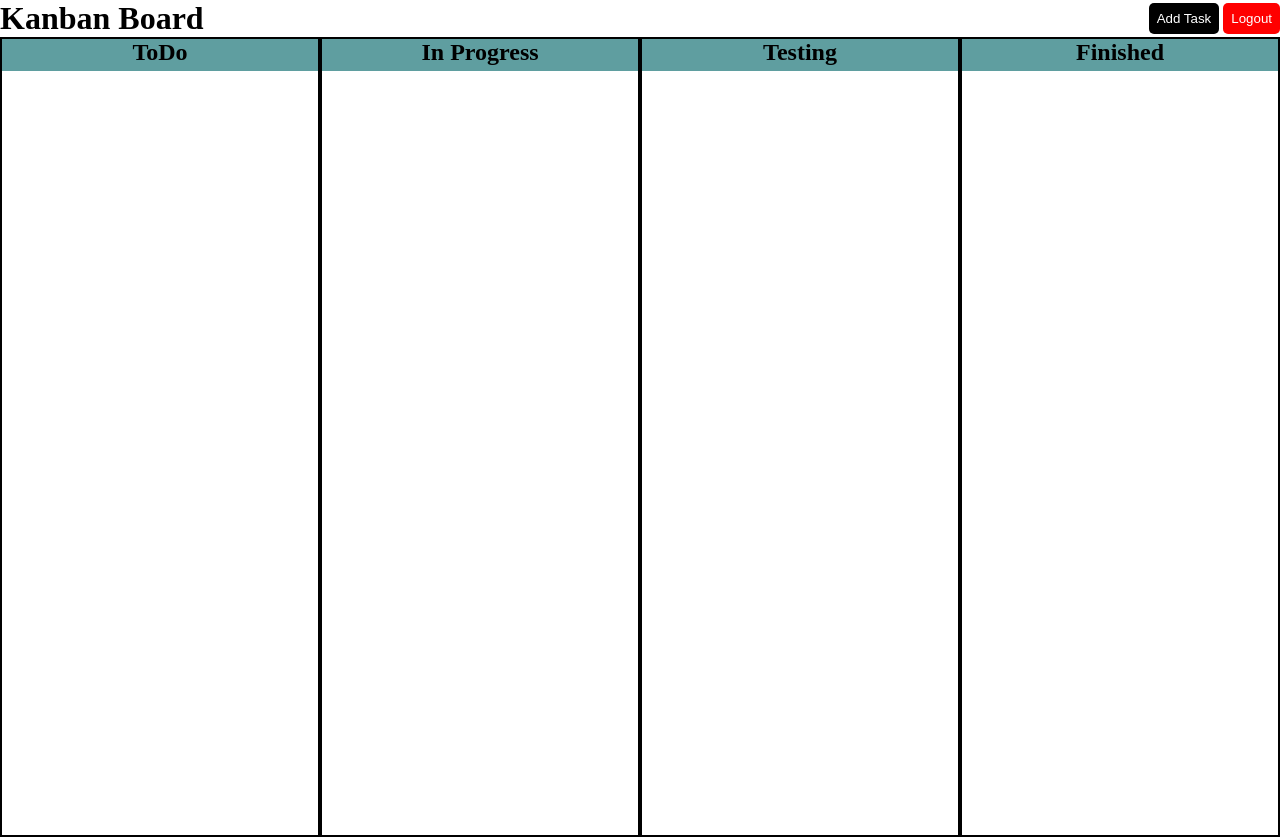
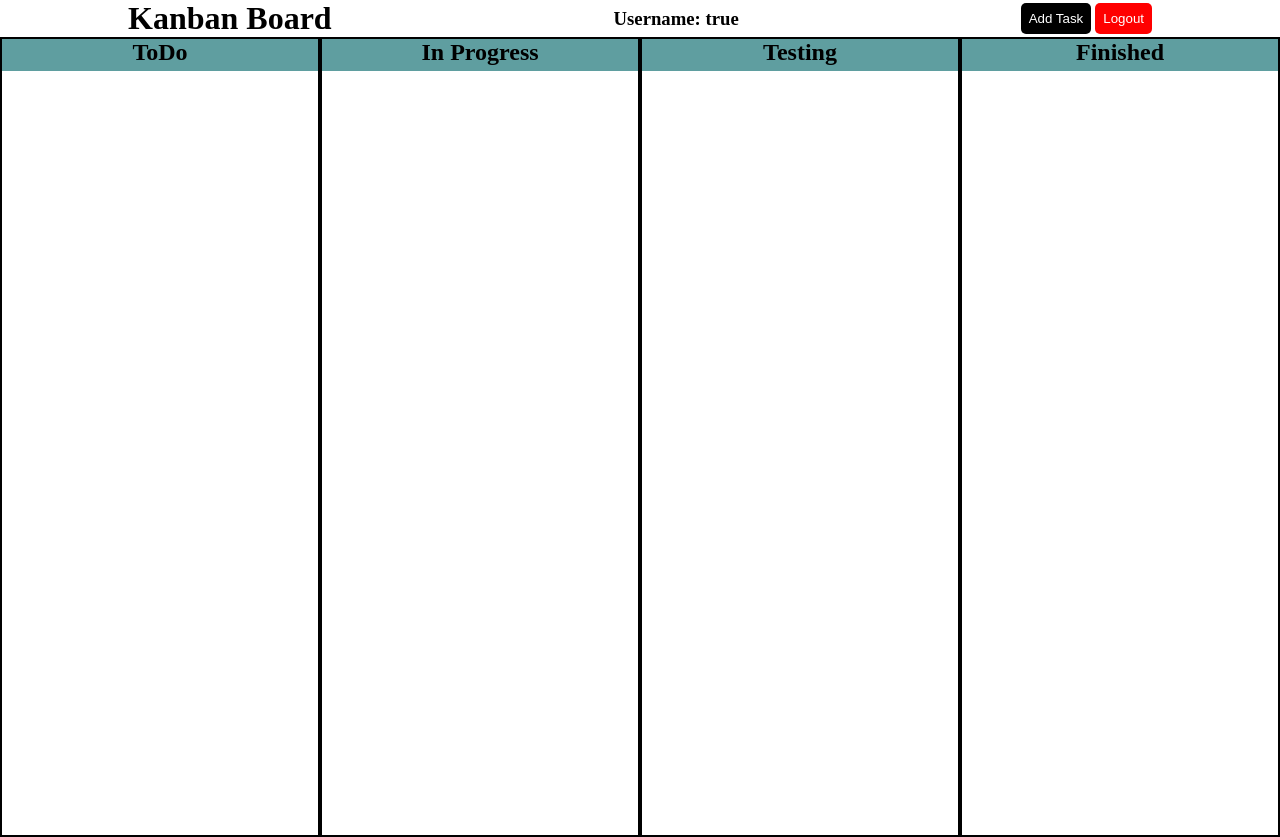
Before and after one commit to md-faysal-numin/Kanban_Project, a website built with Vite: page src/Pages/board.html in a window 1280 px wide. Built offline with nearby package versions, Linux system fonts and the light colour scheme; sample sign-in values are in the browser's storage.

Commit message:
added username on top of board

```diff
--- a/src/Css/board.css
+++ b/src/Css/board.css
@@ -29,6 +29,8 @@
   justify-content: space-between;
   align-items: center;
   gap: 1rem;
+  width: 80%;
+  margin: auto;
 }
 
 .board-section {
--- a/src/Js/board.ts
+++ b/src/Js/board.ts
@@ -15,6 +15,10 @@ function load(username: string): void {
     document.querySelector<HTMLDivElement>("#inProgressTasks")!;
   let testingTasks = document.querySelector<HTMLDivElement>("#testingTasks")!;
   let finishedTasks = document.querySelector<HTMLDivElement>("#finishedTasks")!;
+
+  let usernameEl = document.querySelector<HTMLHeadingElement>("#username")!;
+  usernameEl.append(`Username: ${username}`);
+
   if (userObjStr) {
     let userObj = JSON.parse(userObjStr);
     let tasksId = [...userObj[username].task];
--- a/src/Js/editTask.ts
+++ b/src/Js/editTask.ts
@@ -63,7 +63,7 @@ if (isLoggedIn) {
     }
   }
 
-  editTaskForm.addEventListener("submit", (e) => {
+  editTaskForm.addEventListener("submit", () => {
     // e.preventDefault();
     // localStorage.removeItem("Edit");
     let taskObj = JSON.parse(taskObjStr);
--- a/src/Pages/board.html
+++ b/src/Pages/board.html
@@ -9,6 +9,7 @@
   <body>
     <div class="board-navbar">
       <h1 id="heading">Kanban Board</h1>
+      <h3 id="username"></h3>
       <div class="nav-btn">
         <button class="addBtn btn flex-end">Add Task</button>
         <button class="logoutBtn btn flex-end">Logout</button>
```
